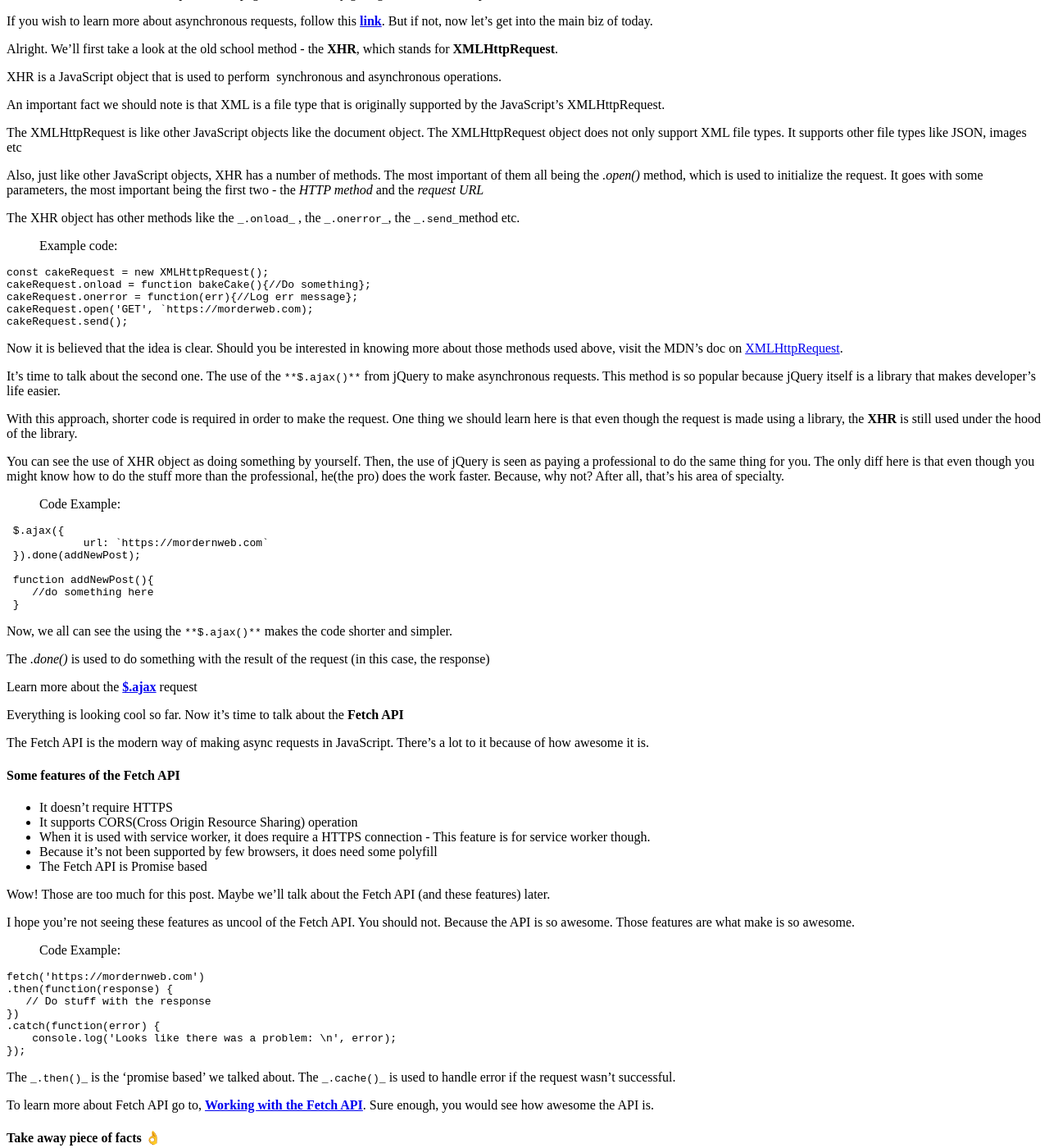
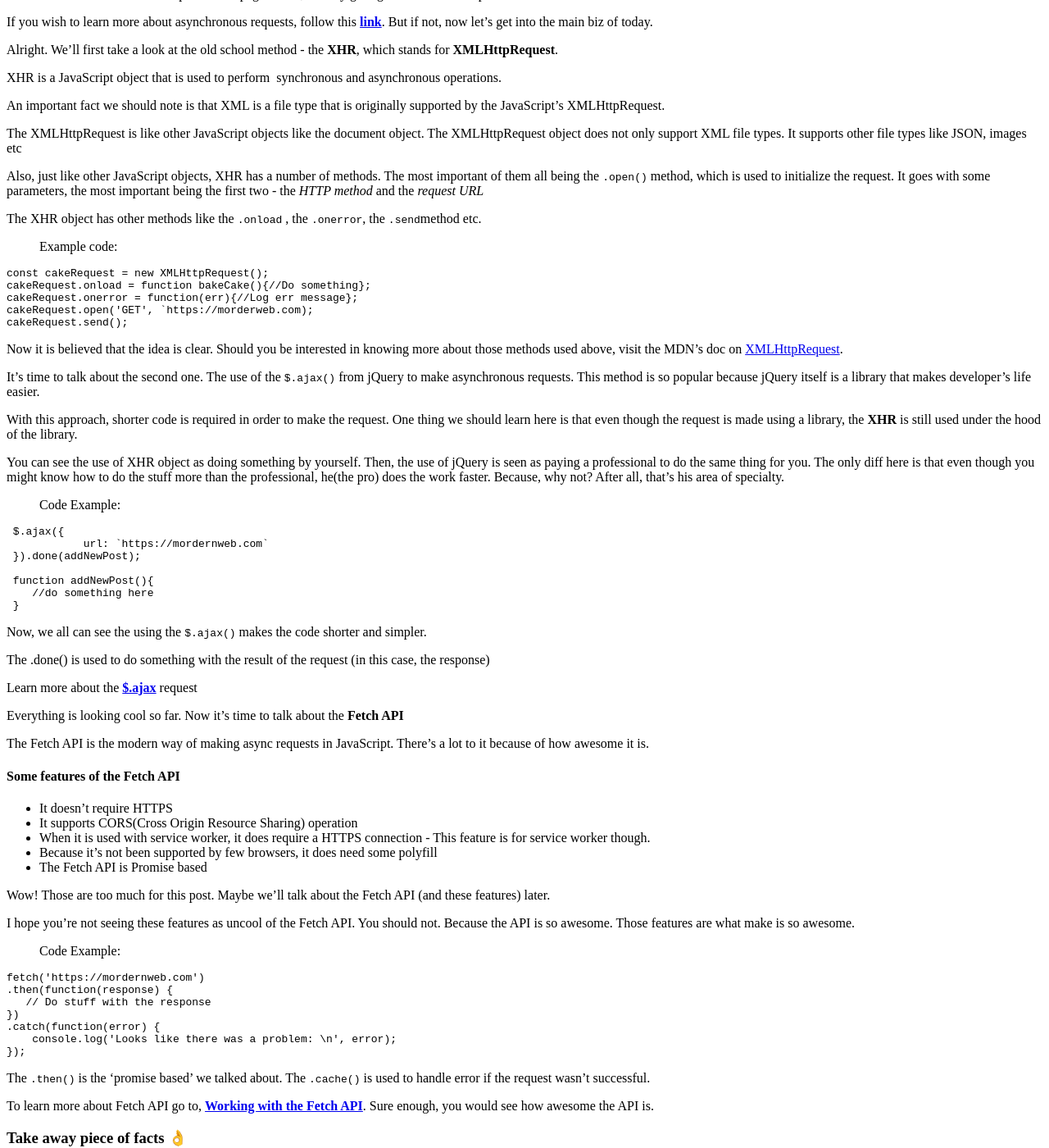
Before and after one commit to codnificent/Blog, a Jekyll site: the page built from _posts/2018-10-03-asynchronous-requests-in-javascript.md, in a window 1280 px wide and 1400 px high, scrolled down 504 px. Shown: the whole window at 82% size. Built offline with Jekyll 4.4.1, drawn with Linux system fonts in a browser that asks for light colours; a script that is not in the unit is left out; comment, search, counter and statistics services are not loaded.

````diff
--- a/_posts/2018-10-03-asynchronous-requests-in-javascript.md
+++ b/_posts/2018-10-03-asynchronous-requests-in-javascript.md
@@ -10,7 +10,7 @@ categories: javascript
  methods. But, before we go further, we need to understand what asynchronous
  request means.
 
-### What we'll cover -
+#### What we'll cover -
 
 * The meaning of Asynchronous Request
 * How to make async request using the XMLHttpRequest object
@@ -36,9 +36,9 @@ An important fact we should note is that XML is a file type that is originally s
 
 The XMLHttpRequest is like other JavaScript objects like the document object. The XMLHttpRequest object does not only support XML file types. It supports other file types like JSON, images etc
 
-Also, just like other JavaScript objects, XHR has a number of methods. The most important of them all being the _.open()_ method, which is used to initialize the request. It goes with some parameters, the most important being the first two - the _HTTP method_ and the _request URL_
+Also, just like other JavaScript objects, XHR has a number of methods. The most important of them all being the `.open()` method, which is used to initialize the request. It goes with some parameters, the most important being the first two - the _HTTP method_ and the _request URL_
 
-The XHR object has other methods like the `_.onload_` , the `_.onerror_`, the `_.send_`method etc.
+The XHR object has other methods like the `.onload` , the `.onerror`, the `.send`method etc.
 
 > Example code:
 
@@ -52,7 +52,7 @@ cakeRequest.send();
 
 Now it is believed that the idea is clear. Should you be interested in knowing more about those methods used above, visit the MDN's doc on [XMLHttpRequest](https://developer.mozilla.org/en-US/docs/Web/API/XMLHttpRequest).
 
-It's time to talk about the second one. The use of the `**$.ajax()**` from jQuery to make asynchronous requests. This method is so popular because jQuery itself is a library that makes developer's life easier.
+It's time to talk about the second one. The use of the `$.ajax()` from jQuery to make asynchronous requests. This method is so popular because jQuery itself is a library that makes developer's life easier.
 
 With this approach, shorter code is required in order to make the request. One thing we should learn here is that even though the request is made using a library, the **XHR** is still used under the hood of the library.
 
@@ -70,9 +70,9 @@ You can see the use of XHR object as doing something by yourself. Then, the use
  }
 ```
 
-Now, we all can see the using the `**$.ajax()**` makes the code shorter and simpler.
+Now, we all can see the using the `$.ajax()` makes the code shorter and simpler.
 
-The _.done()_ is used to do something with the result of the request (in this case, the response)
+The .done() is used to do something with the result of the request (in this case, the response)
 
 Learn more about the **[$.ajax](http://api.jquery.com/jquery.ajax/)** request
 
@@ -104,11 +104,11 @@ fetch('https://mordernweb.com')
 });
 ```
 
-The `_.then()_` is the 'promise based' we talked about. The `_.cache()_` is used to handle error if the request wasn't successful.
+The `.then()` is the 'promise based' we talked about. The `.cache()` is used to handle error if the request wasn't successful.
 
 To learn more about Fetch API go to, **[Working with the Fetch API](https://developers.google.com/web/ilt/pwa/working-with-the-fetch-api)**. Sure enough, you would see how awesome the API is.
 
-#### Take away piece of facts 👌
+### Take away piece of facts 👌
 
 Now that we've seen the three ways of making an async request, it's left for you to choose the one you prefer. For me, I prefer using the Fetch API.
 
````
